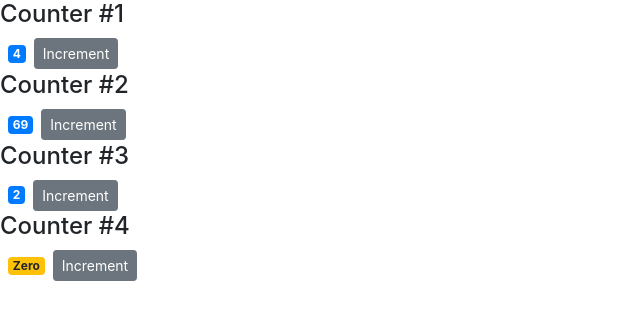
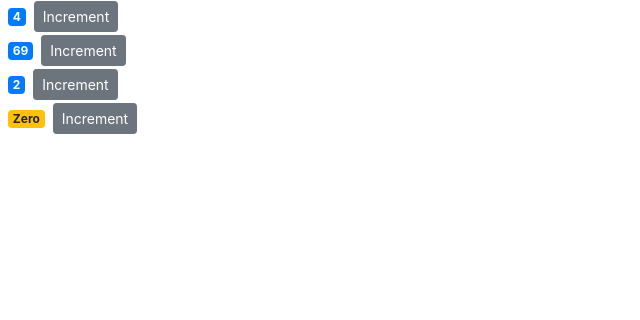
Before and after one commit to whackablemole/react-tutorial, a React (Create React App) app in the folder counter-app/: page / in a window 1280 px wide. Shown: the top 320 px of the page, without its empty margins (0-640 px from the left). Built offline with nearby package versions, Linux system fonts and the light colour scheme.

Commit message:
Deleted all children.

```diff
--- a/counter-app/src/components/counter.jsx
+++ b/counter-app/src/components/counter.jsx
@@ -16,10 +16,8 @@ class Counter extends Component {
   };
 
   render() {
-    console.log("props", this.props);
     return (
       <div>
-        {this.props.children}
         <span className={this.getBadgeClasses()}>{this.formatCount()}</span>
         <button
           onClick={() => this.handleIncrement({ id: 1 })}
--- a/counter-app/src/components/counters.jsx
+++ b/counter-app/src/components/counters.jsx
@@ -15,9 +15,7 @@ class Counters extends Component {
     return (
       <div>
         {this.state.counters.map((counter) => (
-          <Counter key={counter.id} value={counter.value}>
-            <h4>Counter #{counter.id}</h4>
-          </Counter>
+          <Counter key={counter.id} value={counter.value} />
         ))}
       </div>
     );
```
